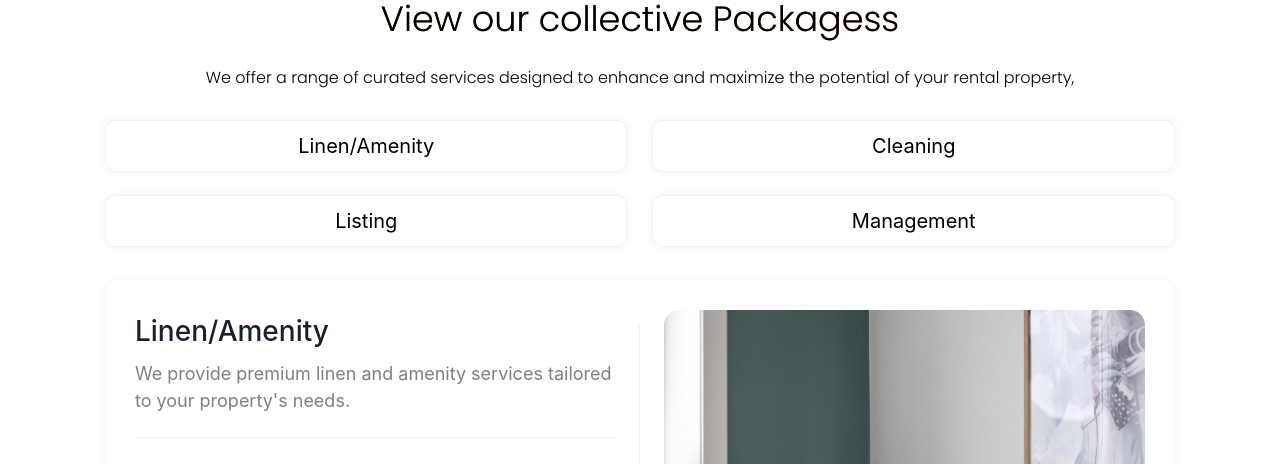
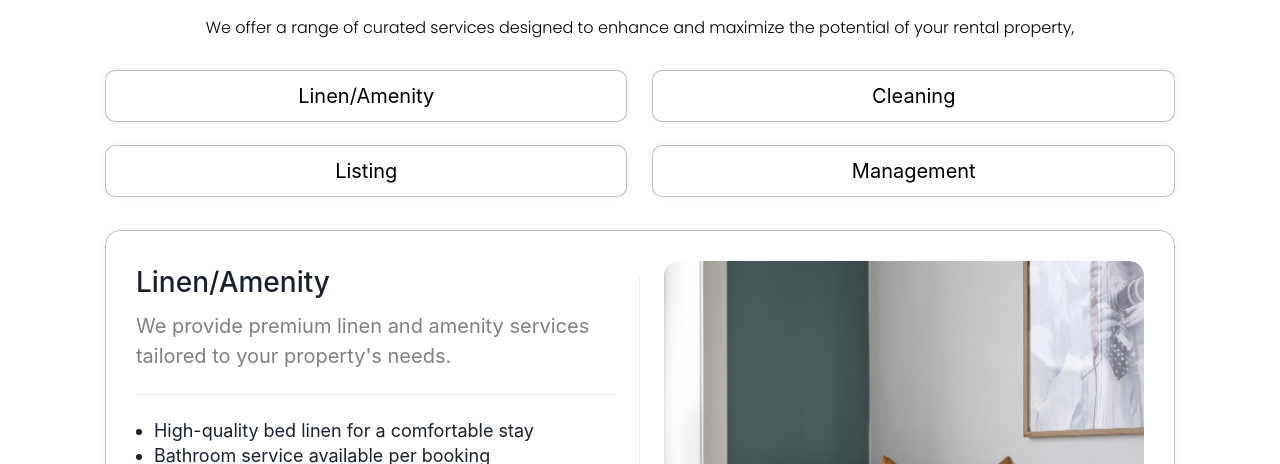
Before and after one commit to AdminForIinRange/luxe-managements, a Next.js app: page / in a window 1280 px wide. Shown: the part 5129-5593 px from the top of the page. Built offline with nearby package versions, Linux system fonts and the light colour scheme.

Commit message:
fixes and stuff

```diff
--- a/src/components/landingPage/aboutPage/sections/Section1.jsx
+++ b/src/components/landingPage/aboutPage/sections/Section1.jsx
@@ -66,7 +66,7 @@ const Section1 = ({ topBoxIcons, bottomBoxIcons }) => {
             ></Box>
           </Box>
           <Box w={["100%", "100%", "100%", "80%", "70%", "60%"]}>
-            <HStack
+             <HStack
               //   data-aos="fade-up"
               w={"100%"}
               justify={[
@@ -233,14 +233,7 @@ const Section1 = ({ topBoxIcons, bottomBoxIcons }) => {
         </HStack>
       </HStack>
 
-      <HStack
-        px={["4%", "4%", "6%", "6%", "6%", "10%"]}
-        justify={"center"}
-        align={"center"}
-        w={"100%"}
-        h={"100%"}
-        mt={["50px", "50px", "50px", "50px", "50px", "50px"]}
-      ></HStack>
+
     </>
   );
 };
--- a/src/components/landingPage/aboutPage/sections/Section2.jsx
+++ b/src/components/landingPage/aboutPage/sections/Section2.jsx
@@ -1,7 +1,7 @@
 "use client";
 
 import React, { useEffect } from "react";
-import { Box, HStack, VStack, Text } from "@chakra-ui/react";
+import { Box, HStack, VStack, Text, Center, Divider } from "@chakra-ui/react";
 import { GoDotFill } from "react-icons/go";
 import interior from "../../../../assets/img/interior.jpg";
 import Aos from "aos";
@@ -82,7 +82,7 @@ const Section2 = ({ top2BoxIcons, bottom2BoxIcons }) => {
           wrap={["wrap", "wrap", "nowrap", "nowrap", "nowrap", "nowrap"]}
         >
           <Box w={["100%", "100%", "100%", "80%", "70%", "60%"]}>
-            <HStack
+             <HStack
               //   data-aos="fade-up"
               w={"100%"}
               justify={[
@@ -272,6 +272,8 @@ const Section2 = ({ top2BoxIcons, bottom2BoxIcons }) => {
           </Box>
         </HStack>
       </HStack>
+
+
     </>
   );
 };
--- a/src/components/landingPage/aboutPage/sections/Section3.jsx
+++ b/src/components/landingPage/aboutPage/sections/Section3.jsx
@@ -11,6 +11,7 @@ import Image from "next/image";
 
 import skyRise3 from "../../../../assets/img/skyRise3.jpg";
 import interior4 from "../../../../assets/img/interior4.jpg";
+import interior7 from "../../../../assets/img/interior7.jpg";
 const Section3 = ({ top3BoxIcons, bottom3BoxIcons }) => {
   const [fliter, setFliter] = React.useState(true);
   useEffect(() => {
@@ -32,7 +33,7 @@ const Section3 = ({ top3BoxIcons, bottom3BoxIcons }) => {
         mt={["50px", "50px", "50px", "50px", "50px", "50px"]}
       >
         <Box
-          display={["block", "block", "block", "none", "none", "none"]}
+           display={["block", "block", "block", "none", "none", "none"]}
           // data-aos="fade-right" // chnage dir
           border={"1px solid rgb(0, 0,0,0.05)"}
           h={["350px", "350px", "350px", "400px", "400px", "600px"]}
@@ -78,7 +79,7 @@ const Section3 = ({ top3BoxIcons, bottom3BoxIcons }) => {
           w={"100%"}
           h={"100%"}
           gap={["45px", "45px", "45px", "45px", "45px", "45px"]}
-          wrap={["wrap", "wrap", "nowrap", "nowrap", "nowrap", "nowrap"]}
+          wrap={["wrap", "wrap", "wrap", "nowrap", "nowrap", "nowrap"]}
         >
           <Box
             display={["none", "none", "none", "block", "block", "block"]}
@@ -94,7 +95,7 @@ const Section3 = ({ top3BoxIcons, bottom3BoxIcons }) => {
             bgSize={"cover"}
           >
             <Box
-              style={{ backgroundImage: `url(${interior4.src})` }}
+              style={{ backgroundImage: `url(${interior7.src})` }}
               // data-aos="fade-right"
               bgPos={"center"}
               bgSize={"cover"}
@@ -105,7 +106,7 @@ const Section3 = ({ top3BoxIcons, bottom3BoxIcons }) => {
             ></Box>
           </Box>
           <Box w={["100%", "100%", "100%", "80%", "70%", "60%"]}>
-            <HStack
+             <HStack
               //   data-aos="fade-up"
               w={"100%"}
               justify={[
@@ -268,6 +269,30 @@ const Section3 = ({ top3BoxIcons, bottom3BoxIcons }) => {
               ))}
             </HStack>
           </Box>
+           <Box
+                display={["block", "block", "block", "none", "none", "none"]}
+                // data-aos="fade-right" // chnage dir
+                border={"1px solid rgb(0, 0,0,0.05)"}
+                h={["350px", "350px", "350px", "400px", "400px", "600px"]}
+                w={["100%", "100%", "100%", "450px", "550px", "550px"]}
+                bg={"rgb(0,0,0,0.05)"}
+                backdropFilter="blur(1.5px)"
+                borderRadius={"30px"}
+                bgPos={"center"}
+                bgSize={"cover"}
+                p={"10px"}
+          >
+            <Box
+              style={{ backgroundImage: `url(${interior7.src})` }}
+              // data-aos="fade-right"
+              bgPos={"center"}
+              bgSize={"cover"}
+              w={"100%"}
+              h={"100%"}
+              p={"10px"}
+              borderRadius={"30px"}
+            ></Box>
+          </Box>
         </HStack>
       </HStack>
     </>
--- a/src/components/landingPage/gettingStarted/gettingStarted.jsx
+++ b/src/components/landingPage/gettingStarted/gettingStarted.jsx
@@ -5,6 +5,7 @@ import {
   Text,
   Divider,
   Select,
+  Center,
   Input,
 } from "@chakra-ui/react";
 import React from "react";
@@ -58,13 +59,13 @@ const GettingStarted = () => {
           wrap={["wrap", "wrap", "nowrap", "nowrap", "nowrap", "nowrap"]}
         >
           <Box w={["95%", "95%", "70%", "60%", "50%", "50%"]}>
-            <HStack
+             <HStack
               //   data-aos="fade-up"
               w={"100%"}
               justify={[
                 "center",
                 "center",
-                "center",
+                "start",
                 "start",
                 "start",
                 "start",
@@ -181,7 +182,7 @@ const GettingStarted = () => {
             display={["block", "block", "block", "block", "block", "block"]}
             // data-aos="fade-right" // chnage dir
             // border={"1px solid rgb(0, 0, 0,0.25)"}
-            h={["350px", "350px", "350px", "400px", "400px", "600px"]}
+            h={["500px", "500px", "500px", "500px", "500px", "500px"]}
             w={["100%", "100%", "100%", "450px", "550px", "550px"]}
             backdropFilter="blur(1.5px)"
             borderRadius={"30px"}
@@ -285,6 +286,7 @@ const GettingStarted = () => {
           </Box>
         </HStack>
       </HStack>
+
     </>
   );
 };
--- a/src/components/landingPage/packages/Packages.jsx
+++ b/src/components/landingPage/packages/Packages.jsx
@@ -8,6 +8,7 @@ import {
   Text,
   Divider,
   Select,
+  Center,
   Input,
   List,
   ListItem,
@@ -248,7 +249,7 @@ const Packages = () => {
                       borderRadius={"10px"}
                       py={"5px"}
                       p={"10px"}
-                      border={"1px solid rgb(0, 0,0,0.05)"}
+                      border={"1px solid rgb(0, 0,0,0.25)"}
                       boxShadow={"rgba(0, 0, 0, 0.05) 0px 0px 10px"}
                       bgColor={"white"}
                     >
@@ -263,6 +264,7 @@ const Packages = () => {
                           "20px",
                         ]}
                         color={"black"}
+
                       >
                         {title}
                       </Text>{" "}
@@ -291,7 +293,7 @@ const Packages = () => {
                       borderRadius={"10px"}
                       py={"5px"}
                       p={"10px"}
-                      border={"1px solid rgb(0, 0,0,0.05)"}
+                      border={"1px solid rgb(0, 0,0,0.25)"}
                       boxShadow={"rgba(0, 0, 0, 0.05) 0px 0px 10px"}
                       bgColor={"white"}
                     >
@@ -324,6 +326,7 @@ const Packages = () => {
                 align={"start"}
               >
                 <Box
+                           border={"1px solid rgb(0, 0,0,0.25)"}
                   borderRadius={"15px"}
                   w={"100%"}
                   h={["400px", "400px", "600px", "480px", "480px", "480px"]}
@@ -366,12 +369,12 @@ const Packages = () => {
 
                       <Text
                         fontSize={[
-                          "14px",
-                          "14px",
-                          "16px",
-                          "16px",
                           "18px",
                           "18px",
+                          "19px",
+                          "19px",
+                          "20px",
+                          "20px",
                         ]}
                         fontWeight={"400"}
                         color={"gray"}
@@ -543,6 +546,7 @@ const Packages = () => {
           {/* <Image src={collage} width={500} /> */}
         </HStack>
       </HStack>
+
     </>
   );
 };
--- a/src/components/landingPage/testimonials/testimonials.jsx
+++ b/src/components/landingPage/testimonials/testimonials.jsx
@@ -4,6 +4,7 @@ import {
   HStack,
   VStack,
   Text,
+  Center,
   Divider,
   Select,
   Input,
@@ -95,7 +96,7 @@ const Testimonials = () => {
               justify={[
                 "center",
                 "center",
-                "center",
+                "start",
                 "start",
                 "start",
                 "start",
@@ -337,6 +338,8 @@ const Testimonials = () => {
           </Box>
         </HStack>
       </HStack>
+
+
     </>
   );
 };
```
Also changed, not shown: src/components/landingPage/aboutPage/aboutPage.jsx (+6 -1 lines), src/assets/img/interior7.jpg (added).
